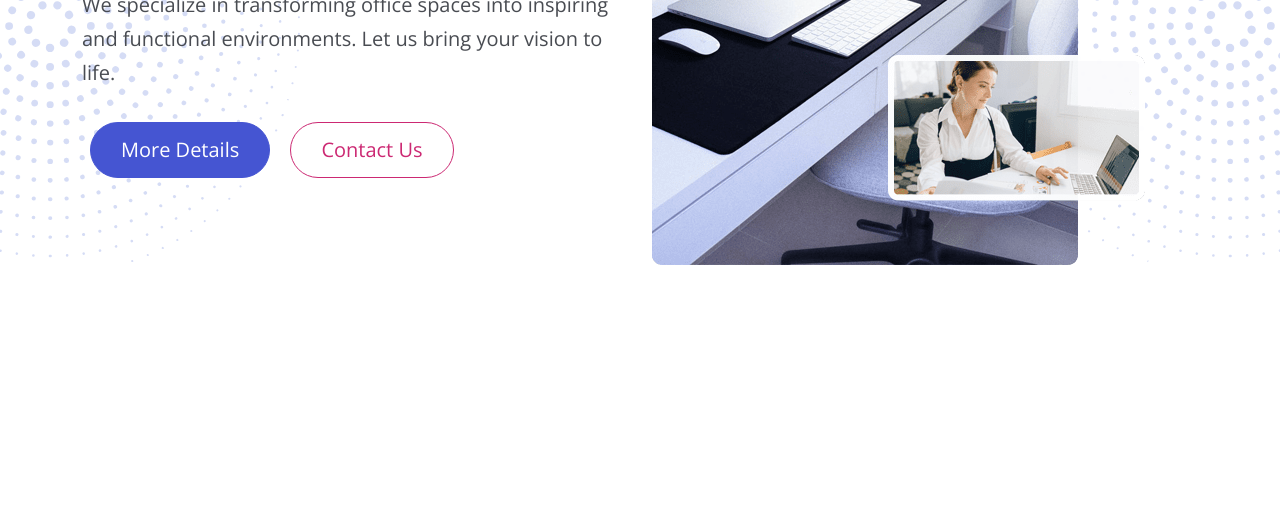
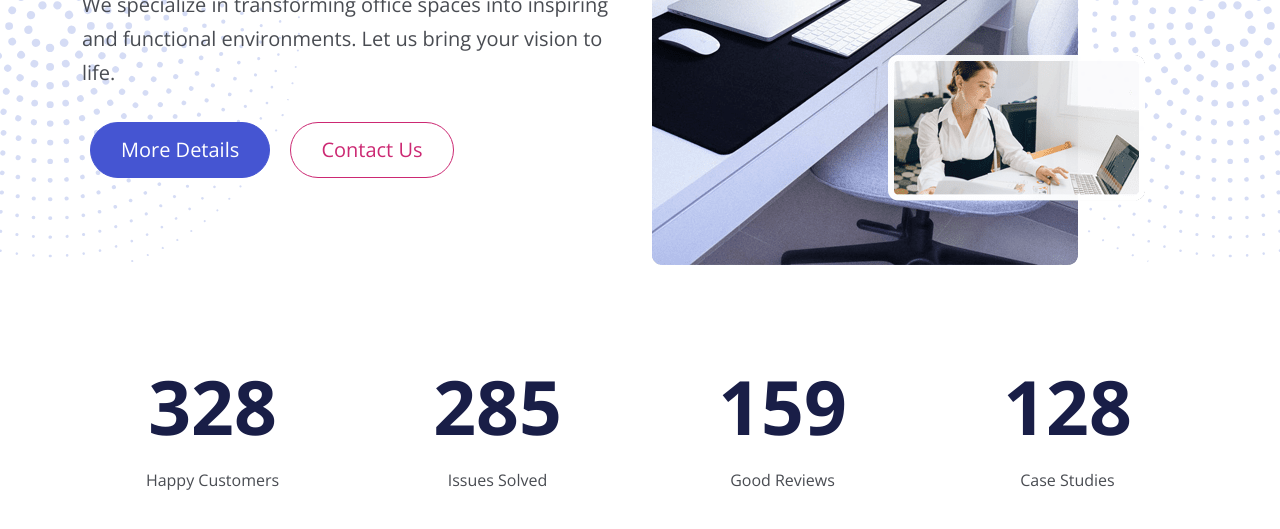
Before and after one commit to wastardy/yavin_website, a website: page index.html in a window 1280 px wide. Shown: the part 485-1014 px from the top of the page. Before the commit the page ends 800 px from the top, so only its background shows below. Drawn offline with nearby package versions, Linux system fonts and the light colour scheme; files that its build step writes are made by us from their sources.

Commit message:
add stats section and js code to increment numbers in stats

```diff
--- a/index.html
+++ b/index.html
@@ -104,6 +104,31 @@
             </div>
         </header>
 
+        <!-- Stats -->
+        <section id="stats" class="stats container">
+            <div class="row my-6">
+                <div class="col-md-3 col-sm-6 text-center">
+                    <h2 class="counter xl-text" data-target="328"></h2>
+                    <p>Happy Customers</p>
+                </div>
+
+                <div class="col-md-3 col-sm-6 text-center">
+                    <h2 class="counter xl-text" data-target="285"></h2>
+                    <p>Issues Solved</p>
+                </div>
+
+                <div class="col-md-3 col-sm-6 text-center">
+                    <h2 class="counter xl-text" data-target="159"></h2>
+                    <p>Good Reviews</p>
+                </div>
+
+                <div class="col-md-3 col-sm-6 text-center">
+                    <h2 class="counter xl-text" data-target="128"></h2>
+                    <p>Case Studies</p>
+                </div>
+            </div>
+        </section>
+
         <script src="js/bootstrap.bundle.min.js"></script>
         <script src="js/script.js"></script>
     </body>
--- a/js/script.js
+++ b/js/script.js
@@ -13,6 +13,35 @@ const userScroll = () => {
 
 document.addEventListener('DOMContentLoaded', userScroll);
 
+const incrementStats = () => {
+    const counters = document.querySelectorAll('.counter');
+
+    counters.forEach((counter) => {
+        counter.innerText = 0;
+
+        const updateCounter = () => {
+            const target = +counter.getAttribute('data-target');
+            const number = +counter.innerText;
+
+            const increment = target / 200; // increment speed
+
+            if (number < target) {
+                counter.innerText = Math.ceil(number + increment);
+
+                // call it recusively
+                setTimeout(updateCounter, 1);
+            }
+            else {
+                counter.innerText = target;
+            }
+        };
+
+        updateCounter();
+    });
+}
+
+document.addEventListener('DOMContentLoaded', incrementStats);
+
 document.addEventListener('click', (event) => {
     const navbarToggler = document.querySelector('.navbar-toggler');
     const navbarCollapse = document.querySelector('#nav-dropdown');
```
